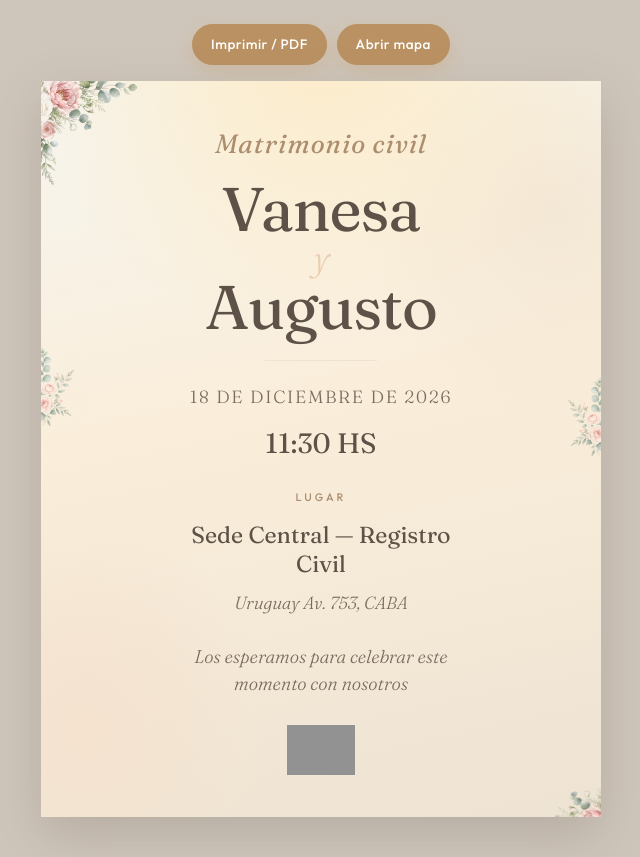
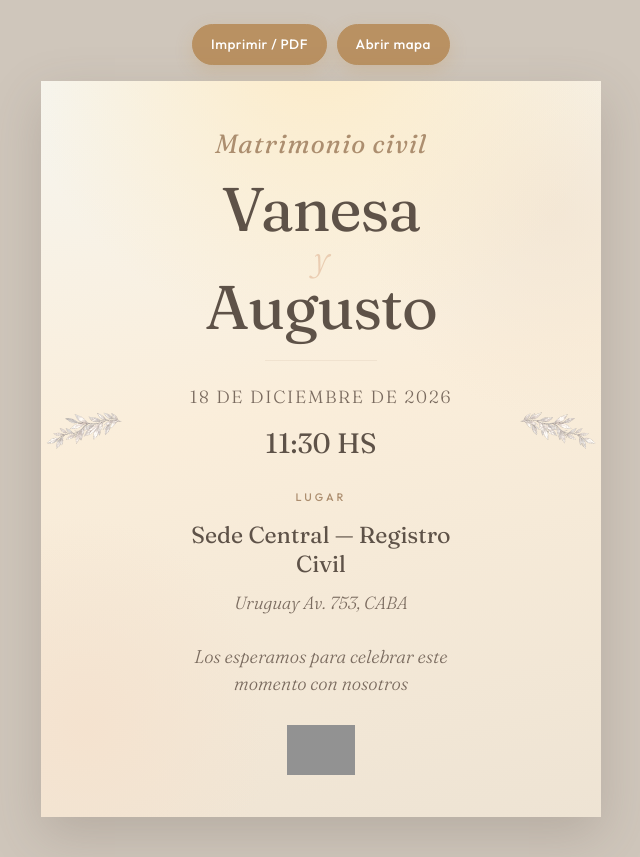
Before and after one commit to blanck1945/Vanesa-y-Augusto, a React (Vite) app: page /civil in a window 1280 px wide. Shown: the whole page, without its empty margins (319-959 px from the left). Built offline with nearby package versions, Linux system fonts and the light colour scheme; grey boxes are pictures that could not be loaded; a web font is replaced by a local one.

Commit message:
fix(civil): replace floral decor with silver leaves
Match the invitation hojas plateadas on /civil instead of pink floral corners.

Co-authored-by: Cursor <cursoragent@cursor.com>

```diff
--- a/src/pages/CivilPage.tsx
+++ b/src/pages/CivilPage.tsx
@@ -26,23 +26,13 @@ export function CivilPage() {
       <article className="civil-flyer" aria-label="Flyer matrimonio civil">
         <div className="civil-decor" aria-hidden="true">
           <img
-            className="civil-decor-corner civil-decor-corner--tl"
-            src="/decor/floral-corner.png"
+            className="civil-decor-rama civil-decor-rama--izq"
+            src="/decor/separadores/hojas-medianas.png?v=4"
             alt=""
           />
           <img
-            className="civil-decor-corner civil-decor-corner--br"
-            src="/decor/floral-corner.png"
-            alt=""
-          />
-          <img
-            className="civil-decor-sprig civil-decor-sprig--l"
-            src="/decor/floral-sprig.png"
-            alt=""
-          />
-          <img
-            className="civil-decor-sprig civil-decor-sprig--r"
-            src="/decor/floral-sprig.png"
+            className="civil-decor-rama civil-decor-rama--der"
+            src="/decor/separadores/hojas-medianas.png?v=4"
             alt=""
           />
         </div>
--- a/src/styles/civil-flyer.css
+++ b/src/styles/civil-flyer.css
@@ -126,46 +126,33 @@
   overflow: hidden;
 }
 
-.civil-decor img {
+/* Hojas plateadas (mismo asset que la invitación) — sin flores */
+.civil-decor-rama {
   position: absolute;
+  top: 42%;
+  width: min(78%, 11.5rem);
+  height: auto;
+  aspect-ratio: 2 / 1;
   object-fit: contain;
-  mix-blend-mode: multiply;
-  filter: saturate(0.95) contrast(1.02);
+  opacity: 0.78;
+  filter: brightness(1.05) contrast(1.04);
+  pointer-events: none;
 }
 
-.civil-decor-corner {
-  width: min(42%, 7.5rem);
-  opacity: 0.82;
+.civil-decor-rama--izq {
+  left: clamp(-1.1rem, -6%, -0.35rem);
+  object-position: left center;
+  clip-path: inset(0 50% 0 0);
+  transform: translateY(-50%) rotate(-16deg);
+  transform-origin: 100% 50%;
 }
 
-.civil-decor-corner--tl {
-  top: -3%;
-  left: -5%;
-  width: min(48%, 8.5rem);
-  opacity: 0.88;
-}
-
-.civil-decor-corner--br {
-  bottom: -5%;
-  right: -7%;
-  transform: rotate(180deg);
-}
-
-.civil-decor-sprig {
-  width: min(28%, 5.5rem);
-  opacity: 0.72;
-}
-
-.civil-decor-sprig--l {
-  top: 36%;
-  left: -8%;
-  transform: rotate(-18deg);
-}
-
-.civil-decor-sprig--r {
-  top: 40%;
-  right: -8%;
-  transform: rotate(18deg) scaleX(-1);
+.civil-decor-rama--der {
+  right: clamp(-1.1rem, -6%, -0.35rem);
+  object-position: right center;
+  clip-path: inset(0 0 0 50%);
+  transform: translateY(-50%) rotate(16deg);
+  transform-origin: 0% 50%;
 }
 
 .civil-eyebrow {
```
